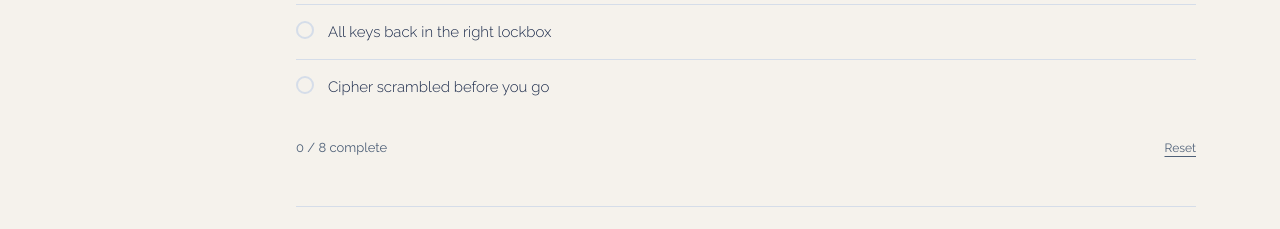
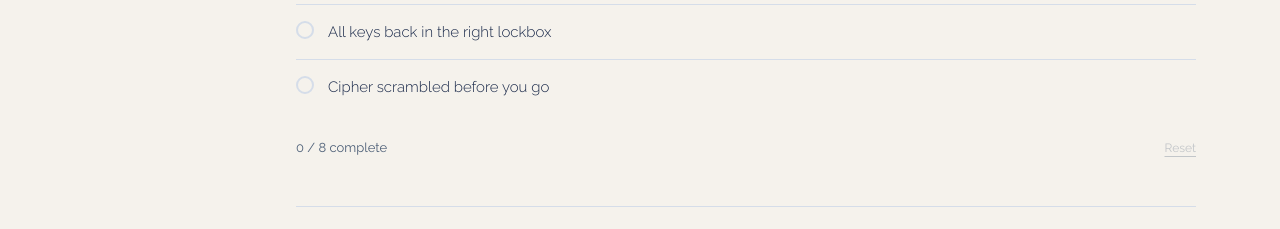
Before and after one commit to cmin764/nomads-nest, a Next.js app: page /guide in a window 1280 px wide. Shown: the part 4539-4768 px from the top of the page. Built offline with nearby package versions, Linux system fonts and the light colour scheme.

Commit message:
Fix "Reset" button on items checklist

```diff
--- a/src/components/guide/farewell-checklist.tsx
+++ b/src/components/guide/farewell-checklist.tsx
@@ -117,7 +117,8 @@ export default function FarewellChecklist() {
             </p>
             <button
               onClick={reset}
-              className="cursor-pointer text-[12px] underline underline-offset-4 transition-colors text-nn-muted"
+              disabled={doneCount === 0}
+              className="text-[12px] underline underline-offset-4 transition-opacity text-nn-muted disabled:opacity-30 disabled:cursor-default cursor-pointer"
             >
               Reset
             </button>
```
